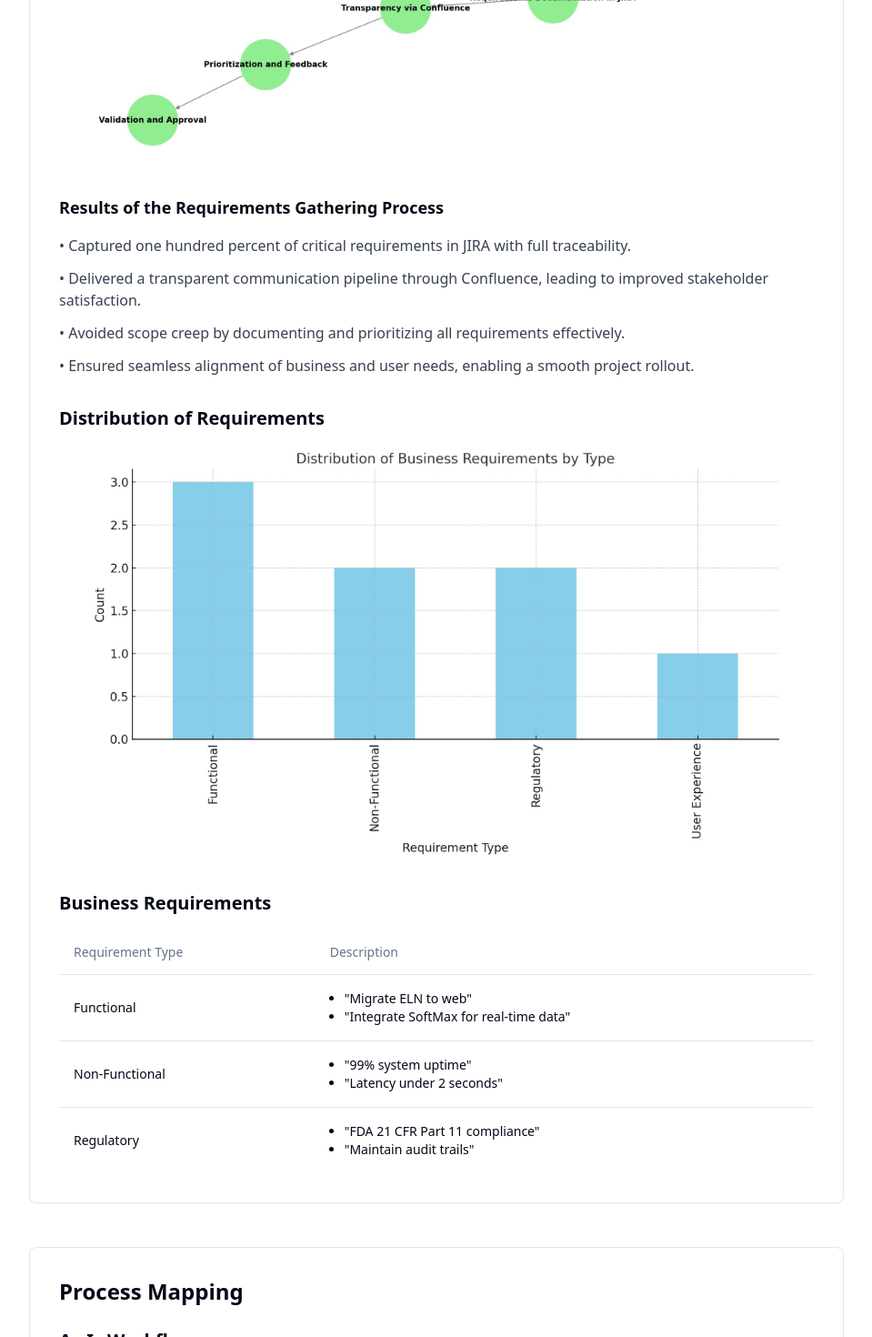
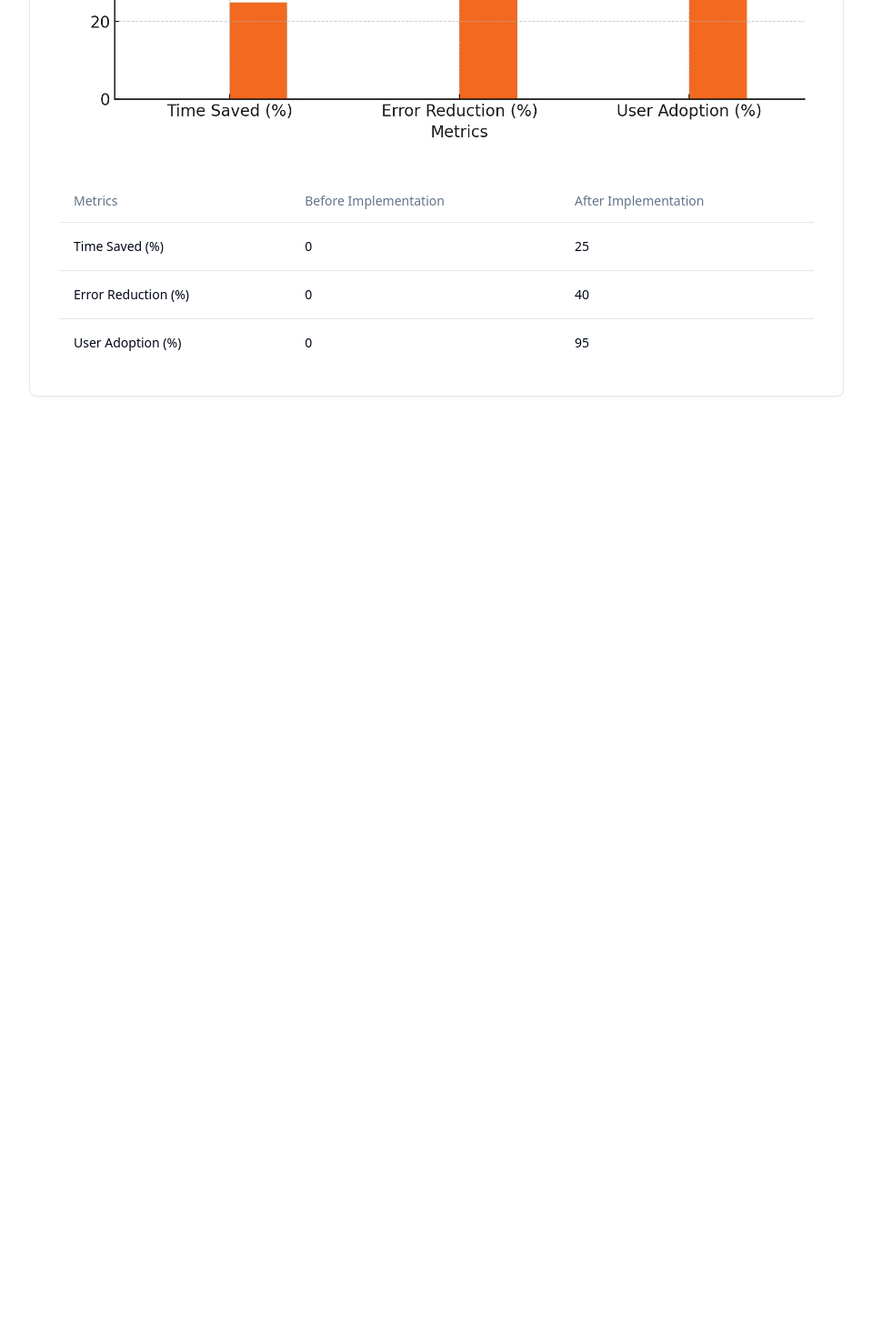
Before and after one commit to jnakkash/jnakkash-project-portfolio, a React (Vite) app: page /requirements in a window 1280 px wide. Shown: the part 1330-2800 px from the top of the page at 91% size, without its empty margins (160-1119 px from the left). After the commit the page ends 1846 px from the top, so only its background shows below. Built offline with nearby package versions, Linux system fonts and the light colour scheme.

Commit message:
Delete unnecessary files and code.
This commit removes specified files and code segments from the repository to streamline the project and improve maintainability.
[skip gpt_engineer]

```diff
--- a/src/pages/Requirements.tsx
+++ b/src/pages/Requirements.tsx
@@ -74,99 +74,6 @@ export default function Requirements() {
             </ul>
           </div>
 
-          <Card className="p-8 mb-12">
-            <h2 className="text-2xl font-semibold mb-6">Business Requirements Gathering Process</h2>
-            <img
-              src="/lovable-uploads/8e36ecc6-f44d-4177-8c7f-eda6f1e3cc9c.png"
-              alt="Requirements gathering process"
-              className="w-full max-w-3xl mx-auto rounded-lg mb-8"
-            />
-
-            <h4 className="text-lg font-semibold mb-4">Results of the Requirements Gathering Process</h4>
-            <ul className="space-y-3 text-gray-700">
-              <li>• Captured one hundred percent of critical requirements in JIRA with full traceability.</li>
-              <li>• Delivered a transparent communication pipeline through Confluence, leading to improved stakeholder satisfaction.</li>
-              <li>• Avoided scope creep by documenting and prioritizing all requirements effectively.</li>
-              <li>• Ensured seamless alignment of business and user needs, enabling a smooth project rollout.</li>
-            </ul>
-
-            <h3 className="text-xl font-semibold mb-4 mt-8">Distribution of Requirements</h3>
-            <img
-              src="/lovable-uploads/ca804ca9-4c64-4a2b-81ea-0a1f68a2de4d.png"
-              alt="Requirements distribution"
-              className="w-full max-w-3xl mx-auto rounded-lg mb-8"
-            />
-
-            <h3 className="text-xl font-semibold mb-4">Business Requirements</h3>
-            <Table>
-              <TableHeader>
-                <TableRow>
-                  <TableHead>Requirement Type</TableHead>
-                  <TableHead>Description</TableHead>
-                </TableRow>
-              </TableHeader>
-              <TableBody>
-                <TableRow>
-                  <TableCell className="font-medium">Functional</TableCell>
-                  <TableCell>
-                    <ul className="list-disc pl-4">
-                      <li>"Migrate ELN to web"</li>
-                      <li>"Integrate SoftMax for real-time data"</li>
-                    </ul>
-                  </TableCell>
-                </TableRow>
-                <TableRow>
-                  <TableCell className="font-medium">Non-Functional</TableCell>
-                  <TableCell>
-                    <ul className="list-disc pl-4">
-                      <li>"99% system uptime"</li>
-                      <li>"Latency under 2 seconds"</li>
-                    </ul>
-                  </TableCell>
-                </TableRow>
-                <TableRow>
-                  <TableCell className="font-medium">Regulatory</TableCell>
-                  <TableCell>
-                    <ul className="list-disc pl-4">
-                      <li>"FDA 21 CFR Part 11 compliance"</li>
-                      <li>"Maintain audit trails"</li>
-                    </ul>
-                  </TableCell>
-                </TableRow>
-              </TableBody>
-            </Table>
-          </Card>
-
-          <Card className="p-8 mb-12">
-            <h2 className="text-2xl font-semibold mb-6">Process Mapping</h2>
-
-            <div className="space-y-8">
-              <div>
-                <h3 className="text-xl font-semibold mb-4">As-Is Workflow</h3>
-                <p className="text-gray-600 mb-4">
-                  Previously, scientists recorded data in a locally-hosted ELN, then switched to SoftMax on a separate server for analysis, leading to manual data transfers and potential errors.
-                </p>
-                <img
-                  src="/lovable-uploads/6dec936b-7498-4e6d-8811-f4222f7853dd.png"
-                  alt="As-Is Workflow Process Map"
-                  className="w-full rounded-lg mb-8"
-                />
-              </div>
-
-              <div>
-                <h3 className="text-xl font-semibold mb-4">To-Be Workflow</h3>
-                <p className="text-gray-600 mb-4">
-                  In the new system, scientists access the ELN via a web portal. SoftMax is fully integrated, allowing real-time data analysis and automatic data capture, significantly reducing manual steps.
-                </p>
-                <img
-                  src="/lovable-uploads/ac0e01a0-c9be-427d-9d18-22b969b7a468.png"
-                  alt="To-Be Workflow Process Map"
-                  className="w-full rounded-lg mb-8"
-                />
-              </div>
-            </div>
-          </Card>
-
           <Card className="p-8">
             <h2 className="text-2xl font-semibold mb-6">KPI Improvements</h2>
             <img
```
